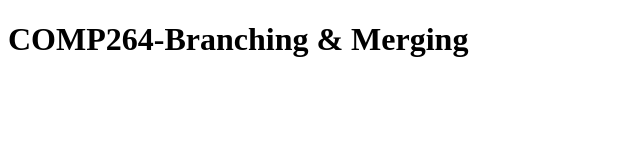
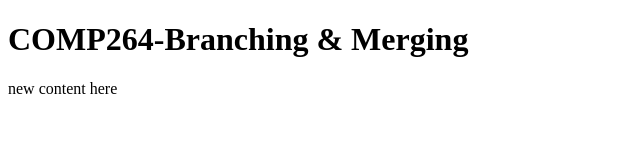
Before and after one commit to carterlc/Branching-and-Merging-Exercise, a plain HTML site: page index.html in a window 1280 px wide. Shown: the whole page, without its empty margins (0-640 px from the left). Drawn offline with Linux system fonts and the light colour scheme.

Commit message:
Added some new content to the HTML file

```diff
--- a/index.html
+++ b/index.html
@@ -8,5 +8,6 @@
 </head>
 <body>
     <h1>COMP264-Branching & Merging</h1>
+    <p>new content here</p>
 </body>
 </html>
```
